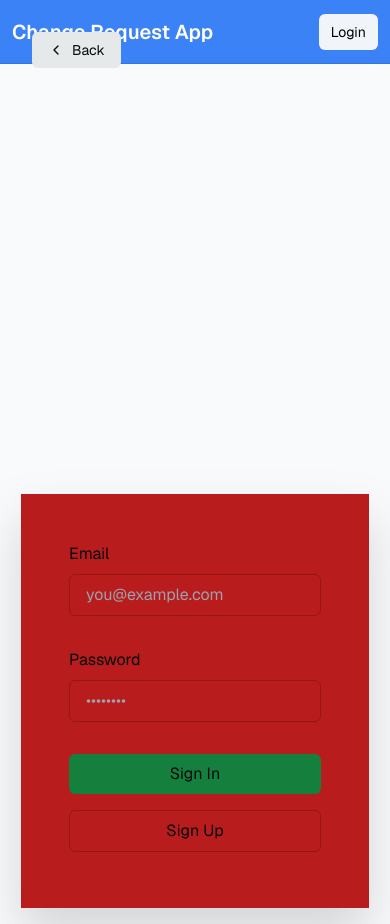
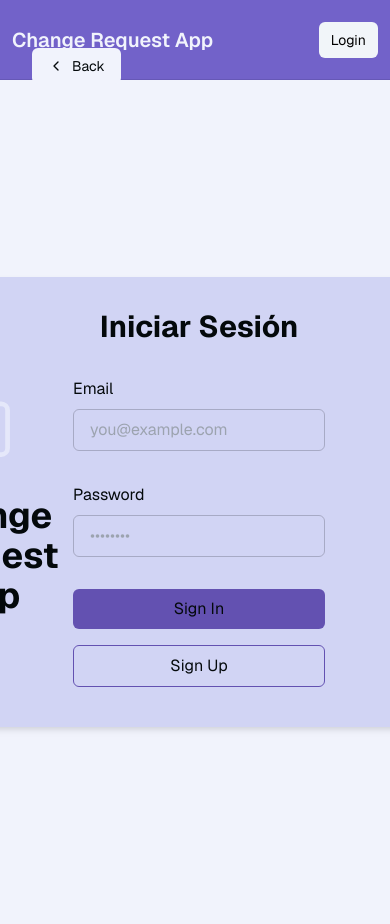
Before and after one commit to devjaes/change-request-form, a Next.js app: page /login in a window 390 px wide. Built offline with nearby package versions, Linux system fonts and the light colour scheme; no server answers.

Commit message:
login component and form styles updated

```diff
--- a/app/layout.tsx
+++ b/app/layout.tsx
@@ -20,13 +20,13 @@ export default function RootLayout({
   return (
     <html lang="en" className={GeistSans.className}>
       <body className="bg-background text-foreground">
-        <nav className="w-full flex justify-center border-b border-b-foreground/10 h-16 bg-blue-500 text-white dark:bg-slate-700">
+        <nav className="w-full flex justify-center border-b border-b-foreground/10 h-20 bg-chetwode-blue-600 text-chetwode-blue-50 dark:bg-slate-700">
           <div className="w-full max-w-4xl flex justify-between items-center p-3 text-sm">
             <h2 className="text-xl font-semibold">Change Request App</h2>
             <AuthButton />
           </div>
         </nav>
-        <main className="min-h-screen flex flex-col items-center">
+        <main className="min-h-screen flex justify-center items-center w-full bg-chetwode-blue-50">
           {children}
         </main>
       </body>
--- a/app/login/page.tsx
+++ b/app/login/page.tsx
@@ -54,10 +54,9 @@ export default function Login({
 
   return (
     <>
-      <div className="flex-1 flex flex-col w-full px-8 sm:max-w-md justify-center gap-2">
       <Link
         href="/"
-          className="absolute left-8 top-8 py-2 px-4 rounded-md no-underline text-foreground bg-btn-background hover:bg-btn-background-hover flex items-center group text-sm"
+        className="absolute left-8 top-12 py-2 px-4 rounded-md no-underline text-foreground bg-chetwode-blue-50 hover:bg-btn-background-hover flex items-center group text-sm"
       >
         <svg
           xmlns="http://www.w3.org/2000/svg"
@@ -75,18 +74,38 @@ export default function Login({
         </svg>{" "}
         Back
       </Link>
+      <div className=" flex drop-shadow-md max-w-4xl  justify-center gap-2 bg-chetwode-blue-200 rounded-lg">
+        <div className="animate-in">
+          <div className="absolute inset-0 bg-chetwode-blue-950 bg-opacity-40"></div>
+          <img
+            src="https://images.unsplash.com/photo-1419242902214-272b3f66ee7a?q=80&w=2113&auto=format&fit=crop&ixlib=rb-4.0.3&ixid=M3wxMjA3fDB8MHxwaG90by1wYWdlfHx8fGVufDB8fHx8fA%3D%3D"
+            alt=""
+            className="object-cover h-full w-full rounded-l-lg"
+          />
+
+          <div
+            className="flex flex-col items-center justify-center text-foreground text-center text-4xl font-bold p-8 absolute top-1/2 left-1/2 transform -translate-x-1/2 -translate-y-1/2 text-chetwode-blue-50 "
+          >
+            <svg xmlns="http://www.w3.org/2000/svg" className="icon icon-tabler icon-tabler-clipboard-text mb-8" width="76" height="76" viewBox="0 0 24 24" stroke-width="1.5" stroke="#E5E8FA" fill="none" stroke-linecap="round" stroke-linejoin="round">
+              <path stroke="none" d="M0 0h24v24H0z" fill="none" />
+              <path d="M9 5h-2a2 2 0 0 0 -2 2v12a2 2 0 0 0 2 2h10a2 2 0 0 0 2 -2v-12a2 2 0 0 0 -2 -2h-2" />
+              <path d="M9 3m0 2a2 2 0 0 1 2 -2h2a2 2 0 0 1 2 2v0a2 2 0 0 1 -2 2h-2a2 2 0 0 1 -2 -2z" />
+              <path d="M9 12h6" />
+              <path d="M9 16h6" />
+            </svg>
+            <p>Change Request App</p>
           </div>
-
-      <div className="drop-shadow-2xl grid place-content-center bg-red-700 p-12">
+        </div>
         <form
-          className="animate-in flex-1 flex flex-col w-full justify-center gap-2 text-foreground"
+          className="animate-in flex flex-col w-full justify-center gap-2 text-foreground p-8 px-20 text-chetwode-blue-700 "
           action={signIn}
         >
-          <label className="text-md" htmlFor="email">
+          <h1 className="text-3xl font-bold text-center mb-6">Iniciar Sesión</h1>
+          <label className="text-md " htmlFor="email" >
             Email
           </label>
           <input
-            className="rounded-md px-4 py-2 bg-inherit border mb-6"
+            className="rounded-md px-4 py-2 bg-inherit border mb-6 bg-chetwode-blue-50"
             name="email"
             placeholder="you@example.com"
             required
@@ -95,18 +114,20 @@ export default function Login({
             Password
           </label>
           <input
-            className="rounded-md px-4 py-2 bg-inherit border mb-6"
+            className="rounded-md px-4 py-2 bg-inherit border mb-6 bg-chetwode-blue-50"
             type="password"
             name="password"
             placeholder="••••••••"
             required
           />
-          <button className="bg-green-700 rounded-md px-4 py-2 text-foreground mb-2">
+          <button
+            className="bg-chetwode-blue-700 rounded-md px-4 py-2 text-foreground mb-2 text-chetwode-blue-50 hover:bg-chetwode-blue-800"
+          >
             Sign In
           </button>
           <button
             formAction={signUp}
-            className="border border-foreground/20 rounded-md px-4 py-2 text-foreground mb-2"
+            className="border border-chetwode-blue-700 text-chetwode-blue-700 rounded-md px-4 py-2 text-foreground mb-2 hover:bg-chetwode-blue-300 hover:text-chetwode-blue-900"
           >
             Sign Up
           </button>
@@ -116,7 +137,7 @@ export default function Login({
             </p>
           )}
         </form>
-      </div>
+      </div >
     </>
   );
 }
--- a/components/change-request-form.tsx
+++ b/components/change-request-form.tsx
@@ -68,9 +68,11 @@ const ChangeControlRequestForm = ({
     <div className="flex justify-center p-8">
       <form
         onSubmit={handleSubmit}
-        className="w-full max-w-4xl bg-blue-900 text-white p-6 rounded-lg"
+        className="w-full max-w-4xl bg-chetwode-blue-600 text-chetwode-blue-100 p-6 rounded-lg"
       >
-        <h2 className="text-2xl font-bold mb-6">Change Control Request Form</h2>
+        <div className="flex justify-center ">
+          <h2 className="text-2xl font-bold mb-6">Change Control Request Form</h2>
+        </div>
 
         <div className="grid grid-cols-1 gap-6">
           {/* Project Name */}
@@ -83,7 +85,7 @@ const ChangeControlRequestForm = ({
               name="projectName"
               value={formData.projectName}
               onChange={handleChange}
-              className="w-full rounded-md bg-blue-800 border border-blue-700 p-2 disabled:"
+              className="text-chetwode-blue-950 w-full rounded-md bg-chetwode-blue-100 border border-chetwode-blue-700 p-2 disabled:"
               required
             />
           </div>
@@ -101,7 +103,7 @@ const ChangeControlRequestForm = ({
                   value={formData.requestedBy}
                   disabled
                   onChange={handleChange}
-                  className="w-full rounded-md bg-blue-800 border border-blue-700 p-2"
+                  className=" text-chetwode-blue-950 w-full rounded-md bg-chetwode-blue-100 border border-chetwode-blue-700 p-2"
                   required
                 />
               </div>
@@ -117,7 +119,7 @@ const ChangeControlRequestForm = ({
                   value={formData.requestNo}
                   disabled
                   onChange={handleChange}
-                  className="w-full rounded-md bg-blue-800 border border-blue-700 p-2"
+                  className=" text-chetwode-blue-950 w-full rounded-md bg-chetwode-blue-100 border border-chetwode-blue-700 p-2"
                   required
                 />
               </div>
@@ -134,7 +136,7 @@ const ChangeControlRequestForm = ({
                   value={formData.date}
                   disabled
                   onChange={handleChange}
-                  className="w-full rounded-md bg-blue-800 border border-blue-700 p-2"
+                  className="text-chetwode-blue-950 w-full rounded-md bg-chetwode-blue-100 border border-chetwode-blue-700 p-2"
                   required
                 />
               </div>
@@ -149,7 +151,7 @@ const ChangeControlRequestForm = ({
                   name="nameOfRequest"
                   value={formData.nameOfRequest}
                   onChange={handleChange}
-                  className="w-full rounded-md bg-blue-800 border border-blue-700 p-2"
+                  className="text-chetwode-blue-950 w-full rounded-md bg-chetwode-blue-100 border border-chetwode-blue-700 p-2"
                   required
                 />
               </div>
@@ -166,7 +168,7 @@ const ChangeControlRequestForm = ({
               value={formData.changeDescription}
               onChange={handleChange}
               rows={3}
-              className="w-full rounded-md bg-blue-800 border border-blue-700 p-2"
+              className="text-chetwode-blue-950 w-full rounded-md bg-chetwode-blue-100 border border-chetwode-blue-700 p-2"
               required
             />
           </div>
@@ -181,7 +183,7 @@ const ChangeControlRequestForm = ({
               value={formData.changeReason}
               onChange={handleChange}
               rows={3}
-              className="w-full rounded-md bg-blue-800 border border-blue-700 p-2"
+              className="text-chetwode-blue-950 w-full rounded-md bg-chetwode-blue-100 border border-chetwode-blue-700 p-2"
               required
             />
           </div>
@@ -196,7 +198,7 @@ const ChangeControlRequestForm = ({
               value={formData.impactOfChange}
               onChange={handleChange}
               rows={3}
-              className="w-full rounded-md bg-blue-800 border border-blue-700 p-2"
+              className="text-chetwode-blue-950 w-full rounded-md bg-chetwode-blue-100 border border-chetwode-blue-700 p-2"
               required
             />
           </div>
@@ -211,7 +213,7 @@ const ChangeControlRequestForm = ({
               value={formData.proposedAction}
               onChange={handleChange}
               rows={3}
-              className="w-full rounded-md bg-blue-800 border border-blue-700 p-2"
+              className="text-chetwode-blue-950 w-full rounded-md bg-chetwode-blue-100 border border-chetwode-blue-700 p-2"
               required
             />
           </div>
@@ -219,7 +221,7 @@ const ChangeControlRequestForm = ({
           <div className="flex justify-end mt-6 ">
             <button
               type="submit"
-              className="bg-blue-700 hover:bg-blue-600 rounded-md px-4 py-2 font-bold"
+              className="bg-chetwode-blue-800 hover:bg-chetwode-blue-900 rounded-md px-4 py-2 font-bold "
             >
               Submit Request
             </button>
```
Lines whose indentation alone changed are shown as unchanged.
